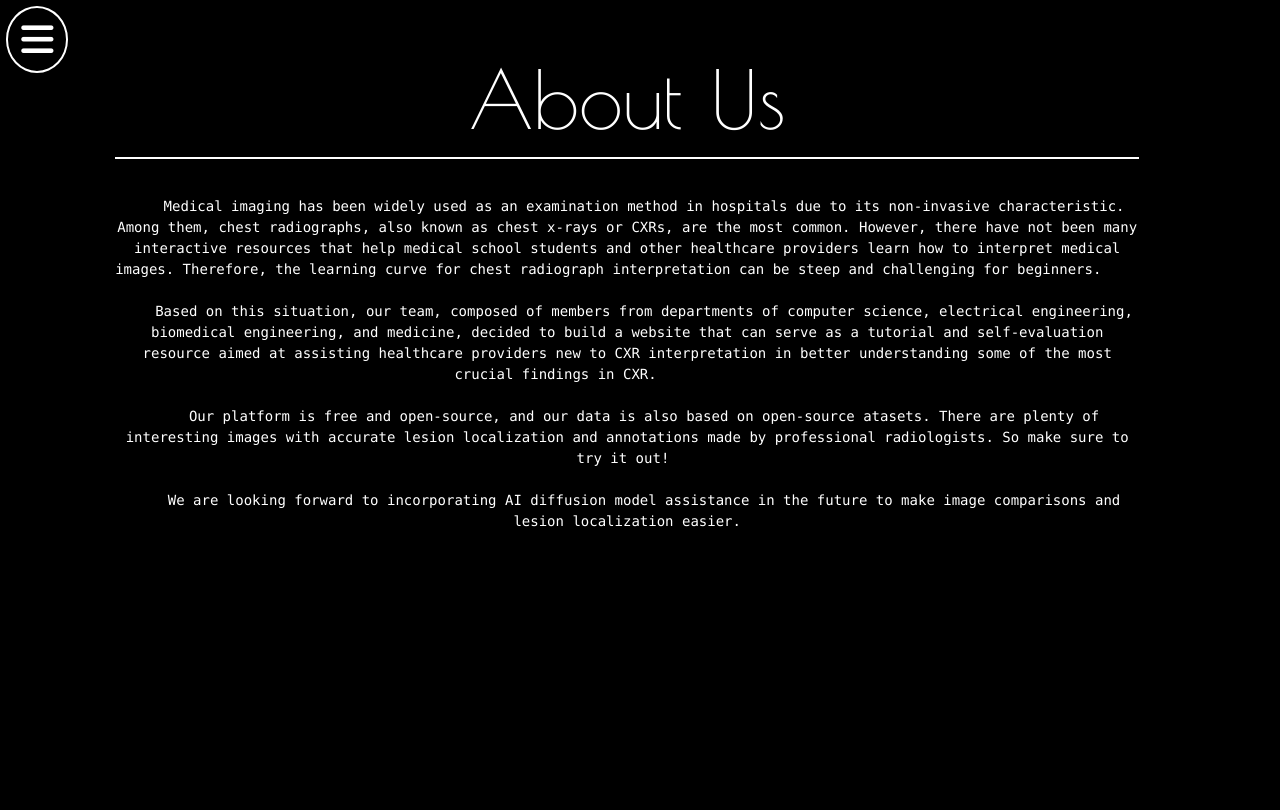
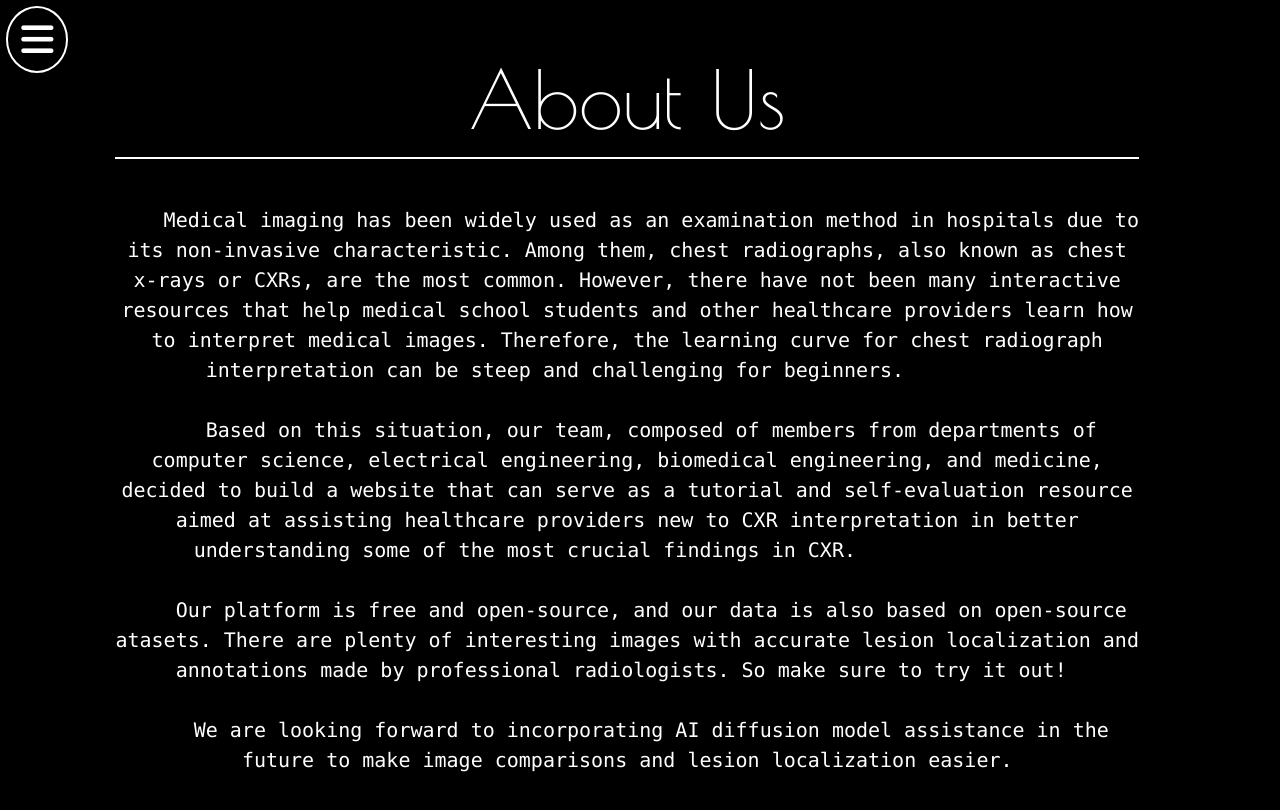
Before and after one commit to eric900115/PulmoCoach, an Angular app: page /menu in a window 1280 px wide. Shown: the top 810 px of the page. Built offline with nearby package versions, Linux system fonts and the light colour scheme; a web font is replaced by a local one.

Commit message:
fix: recover menu RWD

```diff
--- a/src/app/menu/menu.component.html
+++ b/src/app/menu/menu.component.html
@@ -2,9 +2,9 @@
 	<app-sidebar [isMenu]=" false" style="display:block; position:fixed; z-index: 100;"></app-sidebar>
 	<div class="grid-right" style=" position:absolute; display:block; z-index:10;">
 		<div id=" about_us">
-			<h1 id="about_us_h2">About Us</h1>
-			<hr id="about_us_hr">
-			<pre id="about_us_paragraph">
+			<h1 id = "about_us_h2" class="display-1">About Us</h1>
+			<hr id = "about_us_hr">
+            <pre id = "about_us_paragraph" class="fs-6 fs-md-5">
 					{{AboutUs}}
 				</pre>
 		</div>
```
